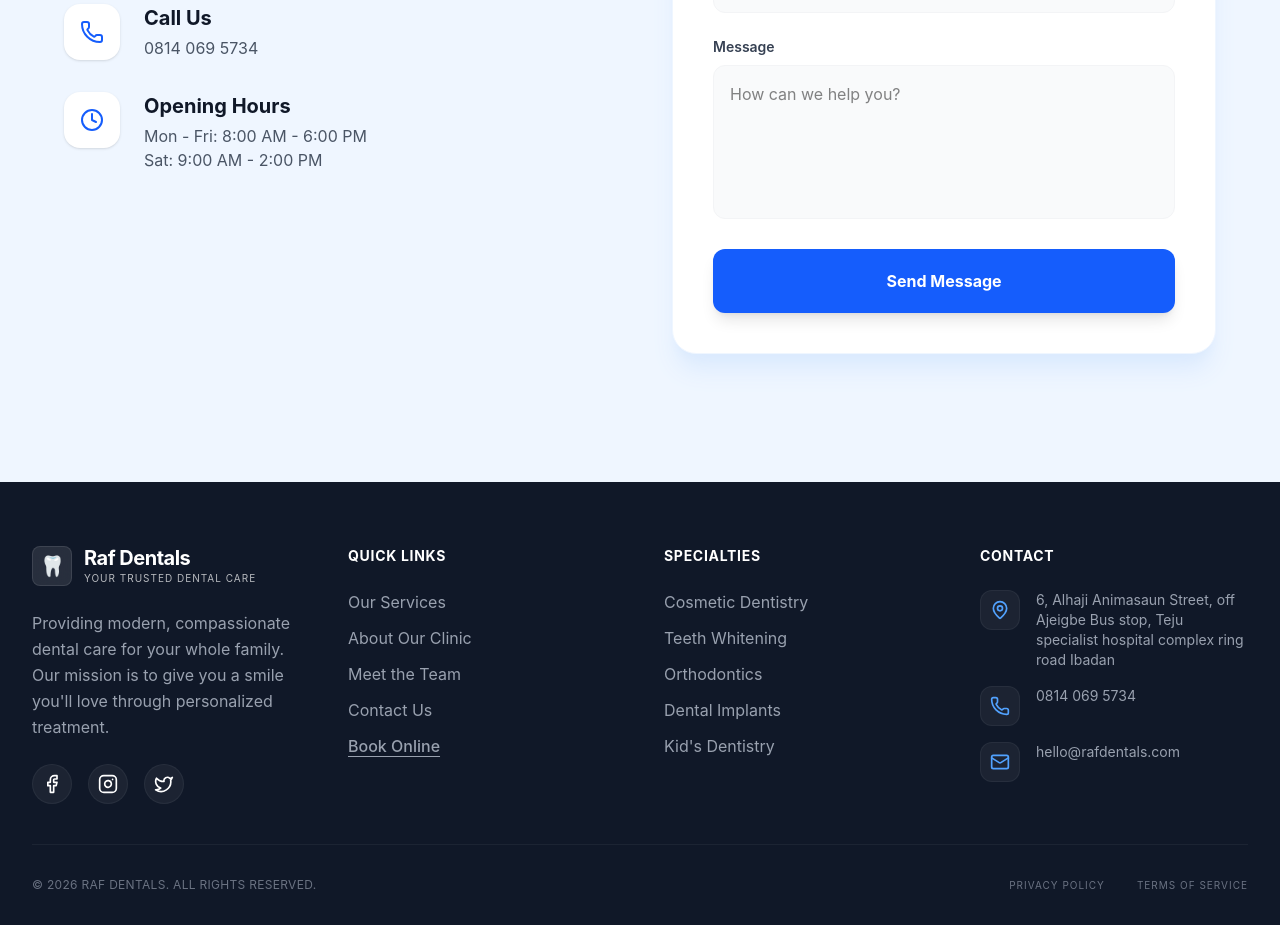
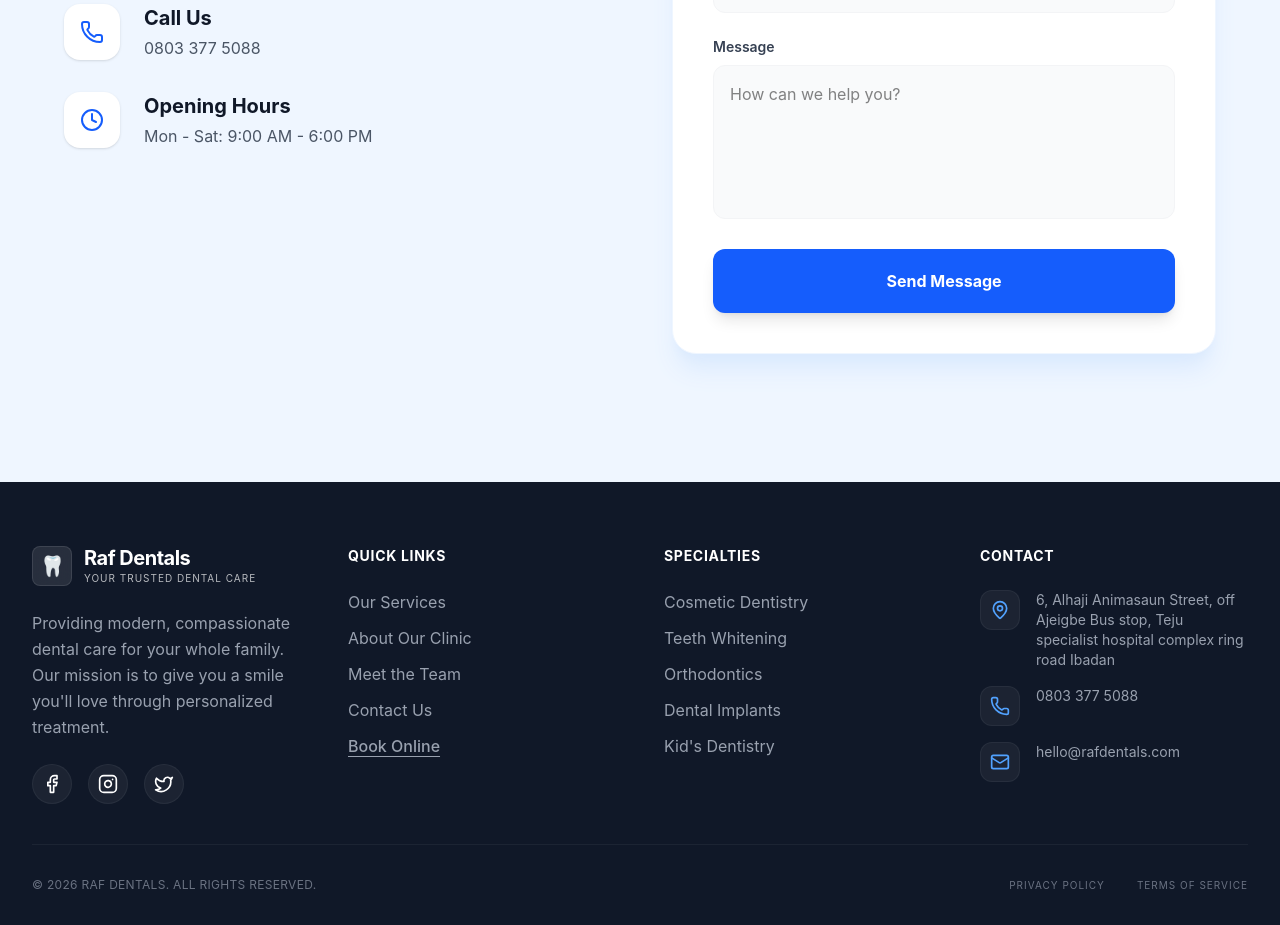
Before and after one commit to OkoroJesse/dentist, a React (Vite) app: page /contact in a window 1280 px wide. Shown: the part 500-1425 px from the top of the page. Built offline with nearby package versions, Linux system fonts and the light colour scheme.

Commit message:
Implement DM Sans font and update business hours/WhatsApp contact

```diff
--- a/src/app/components/BookingModal.tsx
+++ b/src/app/components/BookingModal.tsx
@@ -47,7 +47,7 @@ export function BookingModal() {
                                 const whatsappMessage = `Hello Raf Dentals! I would like to book an appointment:%0A%0A*Name:* ${name}%0A*Phone:* ${phone}%0A*Email:* ${email}%0A*Service:* ${service}%0A*Message:* ${message || 'N/A'}`;
 
                                 // Replace with actual phone number if provided
-                                const phoneNumber = '2348140695734';
+                                const phoneNumber = '2348033775088';
                                 window.open(`https://wa.me/${phoneNumber}?text=${whatsappMessage}`, '_blank');
                                 setOpen(false);
                             }}
@@ -75,7 +75,7 @@ export function BookingModal() {
                                             required
                                             name="phone"
                                             type="tel"
-                                            placeholder="0814-069-5734"
+                                            placeholder="0803-377-5088"
                                             className="w-full bg-gray-50 border border-gray-200 rounded-xl py-2 pl-10 pr-4 focus:ring-2 focus:ring-blue-500 focus:border-transparent outline-none transition-all"
                                         />
                                     </div>
--- a/src/app/components/Footer.tsx
+++ b/src/app/components/Footer.tsx
@@ -72,7 +72,7 @@ export function Footer() {
                 <div className="w-10 h-10 bg-white/5 rounded-xl flex items-center justify-center flex-shrink-0 border border-white/5">
                   <Phone className="w-5 h-5 text-blue-400" />
                 </div>
-                <span className="text-gray-400 text-sm">0814 069 5734</span>
+                <span className="text-gray-400 text-sm">0803 377 5088</span>
               </li>
               <li className="flex gap-4">
                 <div className="w-10 h-10 bg-white/5 rounded-xl flex items-center justify-center flex-shrink-0 border border-white/5">
--- a/src/app/pages/Contact.tsx
+++ b/src/app/pages/Contact.tsx
@@ -29,7 +29,7 @@ export default function ContactPage() {
                                     </div>
                                     <div>
                                         <h3 className="text-xl font-bold text-gray-900 mb-1">Call Us</h3>
-                                        <p className="text-gray-600">0814 069 5734</p>
+                                        <p className="text-gray-600">0803 377 5088</p>
                                     </div>
                                 </div>
 
@@ -39,7 +39,7 @@ export default function ContactPage() {
                                     </div>
                                     <div>
                                         <h3 className="text-xl font-bold text-gray-900 mb-1">Opening Hours</h3>
-                                        <p className="text-gray-600">Mon - Fri: 8:00 AM - 6:00 PM<br />Sat: 9:00 AM - 2:00 PM</p>
+                                        <p className="text-gray-600">Mon - Sat: 9:00 AM - 6:00 PM</p>
                                     </div>
                                 </div>
                             </div>
--- a/src/styles/fonts.css
+++ b/src/styles/fonts.css
@@ -0,0 +1 @@
+@import url('https://fonts.googleapis.com/css2?family=DM+Sans:ital,opsz,wght@0,9..40,100..1000;1,9..40,100..1000&display=swap');
--- a/src/styles/theme.css
+++ b/src/styles/theme.css
@@ -117,6 +117,7 @@
   --color-sidebar-accent-foreground: var(--sidebar-accent-foreground);
   --color-sidebar-border: var(--sidebar-border);
   --color-sidebar-ring: var(--sidebar-ring);
+  --font-family-sans: "DM Sans", ui-sans-serif, system-ui, sans-serif, "Apple Color Emoji", "Segoe UI Emoji", "Segoe UI Symbol", "Noto Color Emoji";
 }
 
 @layer base {
```
